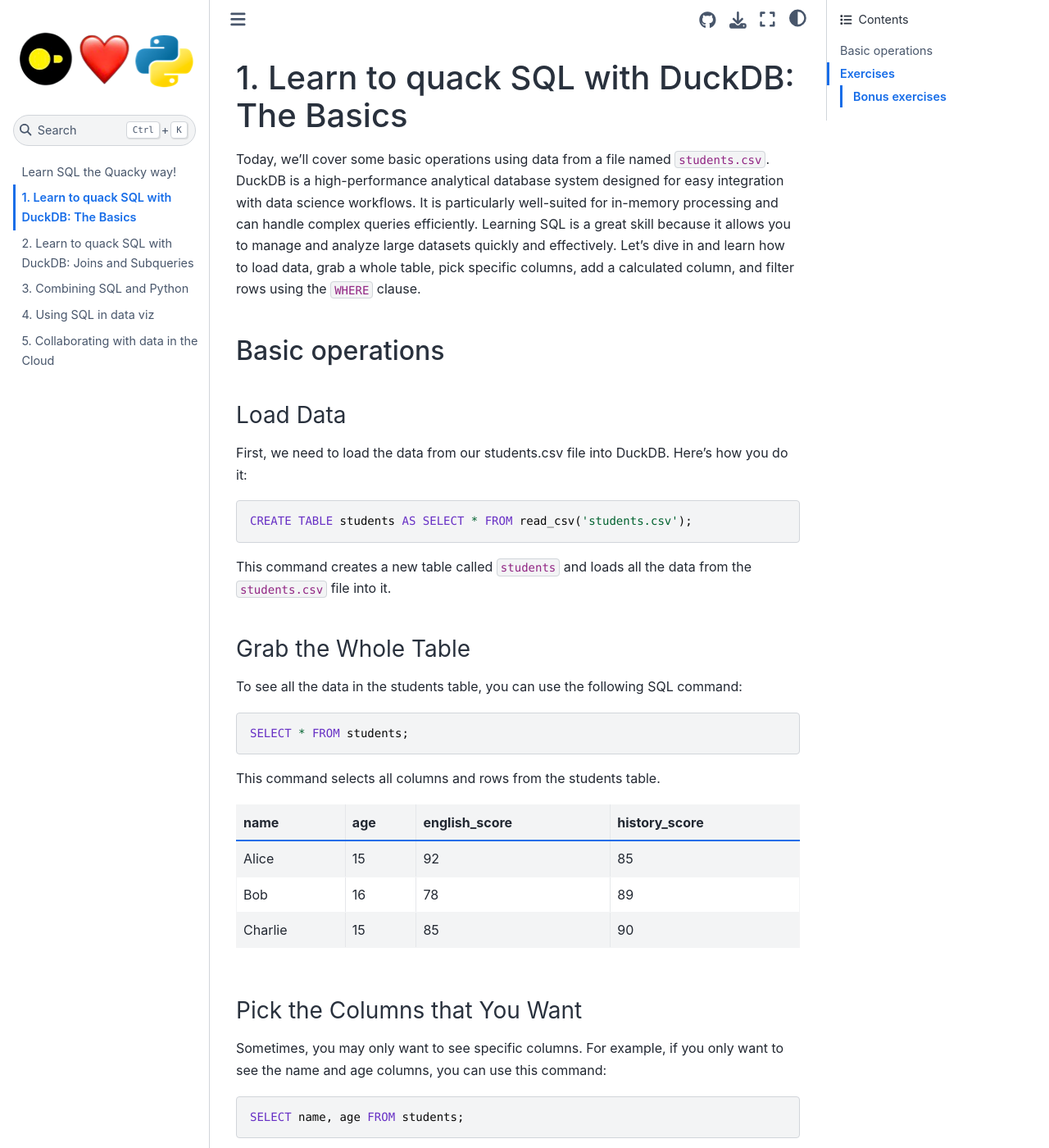
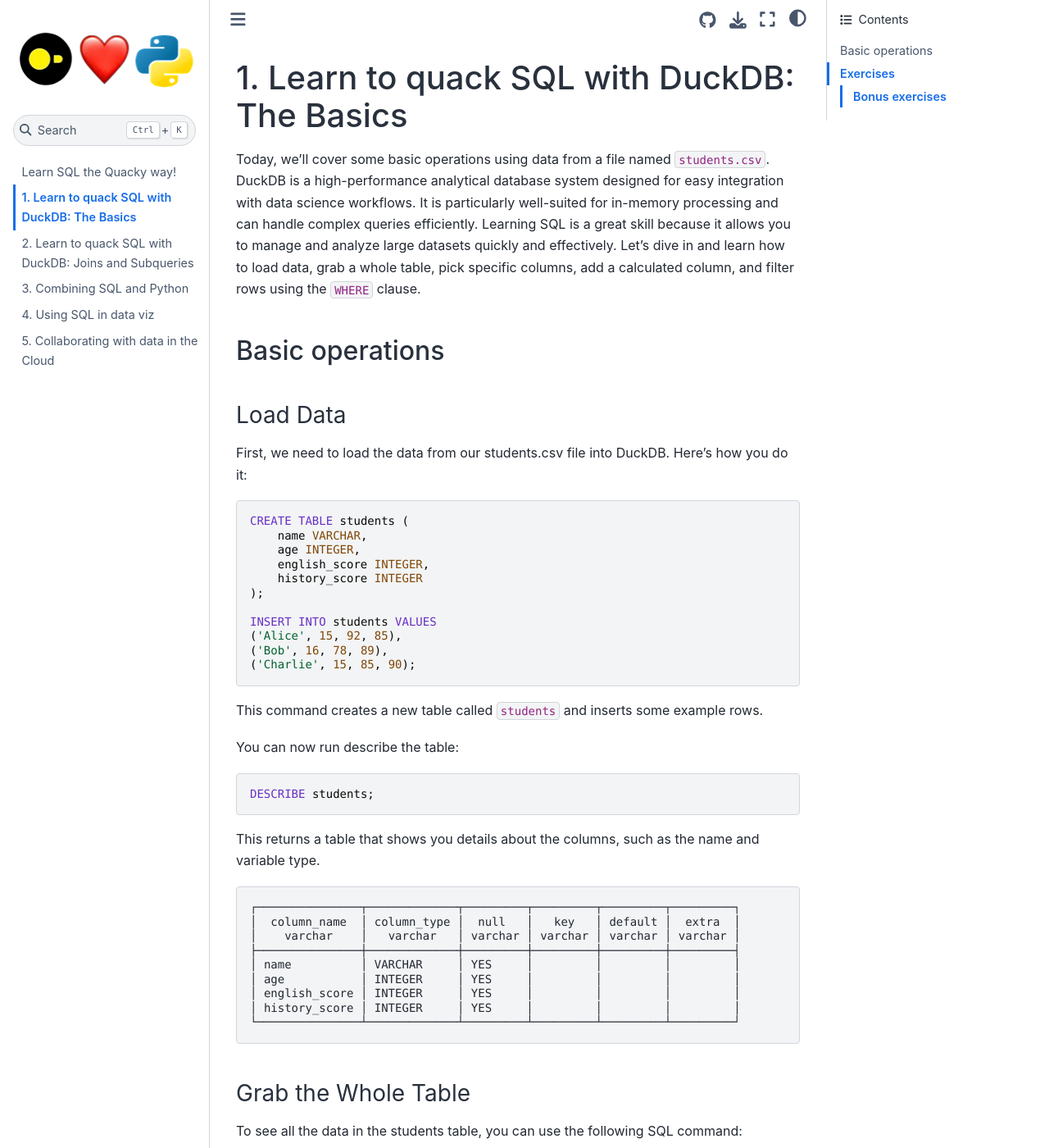
Before and after one commit to MotherDuck-Open-Source/sql-tutorial, a Jupyter Book: the page built from intro-sql-1.md, in a window 1280 px wide and 1400 px high. Shown: the whole window at 82% size. Built offline with Jupyter Book 1.0.4 settings and Sphinx 7.4.7 and the Sphinx Book theme 1.1.4, drawn with Linux system fonts in a browser that asks for light colours; cross-references to code outside the pages are shown as plain code; some of the changed text lies outside the part shown.

Commit message:
incorporate review feedback

````diff
--- a/intro-sql-1.md
+++ b/intro-sql-1.md
@@ -23,10 +23,40 @@
 First, we need to load the data from our students.csv file into DuckDB. Here's how you do it:
 
 ```SQL
-CREATE TABLE students AS SELECT * FROM read_csv('students.csv');
+CREATE TABLE students (
+    name VARCHAR,
+    age INTEGER,
+    english_score INTEGER,
+    history_score INTEGER
+);
+
+INSERT INTO students VALUES
+('Alice', 15, 92, 85),
+('Bob', 16, 78, 89),
+('Charlie', 15, 85, 90);
 ```
 
-This command creates a new table called `students` and loads all the data from the `students.csv` file into it.
+This command creates a new table called `students` and inserts some example rows.
+
+You can now run describe the table:
+
+```SQL
+DESCRIBE students;
+```
+
+This returns a table that shows you details about the columns, such as the name and variable type.
+
+```bash
+┌───────────────┬─────────────┬─────────┬─────────┬─────────┬─────────┐
+│  column_name  │ column_type │  null   │   key   │ default │  extra  │
+│    varchar    │   varchar   │ varchar │ varchar │ varchar │ varchar │
+├───────────────┼─────────────┼─────────┼─────────┼─────────┼─────────┤
+│ name          │ VARCHAR     │ YES     │         │         │         │
+│ age           │ INTEGER     │ YES     │         │         │         │
+│ english_score │ INTEGER     │ YES     │         │         │         │
+│ history_score │ INTEGER     │ YES     │         │         │         │
+└───────────────┴─────────────┴─────────┴─────────┴─────────┴─────────┘
+```
 
 ### Grab the Whole Table
 
@@ -140,23 +170,23 @@
 ```
 
 ```{admonition} Exercise
-Select only the species name, beak width and beak depth columns from the birds table.
+Select only the Species_Common_Name, Beak_Width and Beak_Depth columns from the birds table.
 ```
 
 ```{admonition} Exercise
-Add a new calculated column called `beak_size` that gets the sum of the beak width and depth.
+Add a new calculated column called `Beak_Size` that gets the sum of the Beak_Width and Beak_Depth.
 ```
 
 ```{admonition} Exercise
-Filter rows where the `beak_size` is greater than 100.
+Filter rows where the `Beak_Size` is greater than 100.
 ```
 
 ```{admonition} Exercise
-Order the rows by `beak_size` in descending order.
+Order the rows by `Beak_Size` in descending order.
 ```
 
 ```{admonition} Exercise
-Group the rows by location and calculate the average `beak_size` for each group.
+Group the rows by location and calculate the average `Beak_Size` for each group.
 ```
 
 ### Bonus exercises
````
Also changed, not shown: datasets.md (+1 -0 lines), intro.md (+9 -3 lines), 1 other file.
